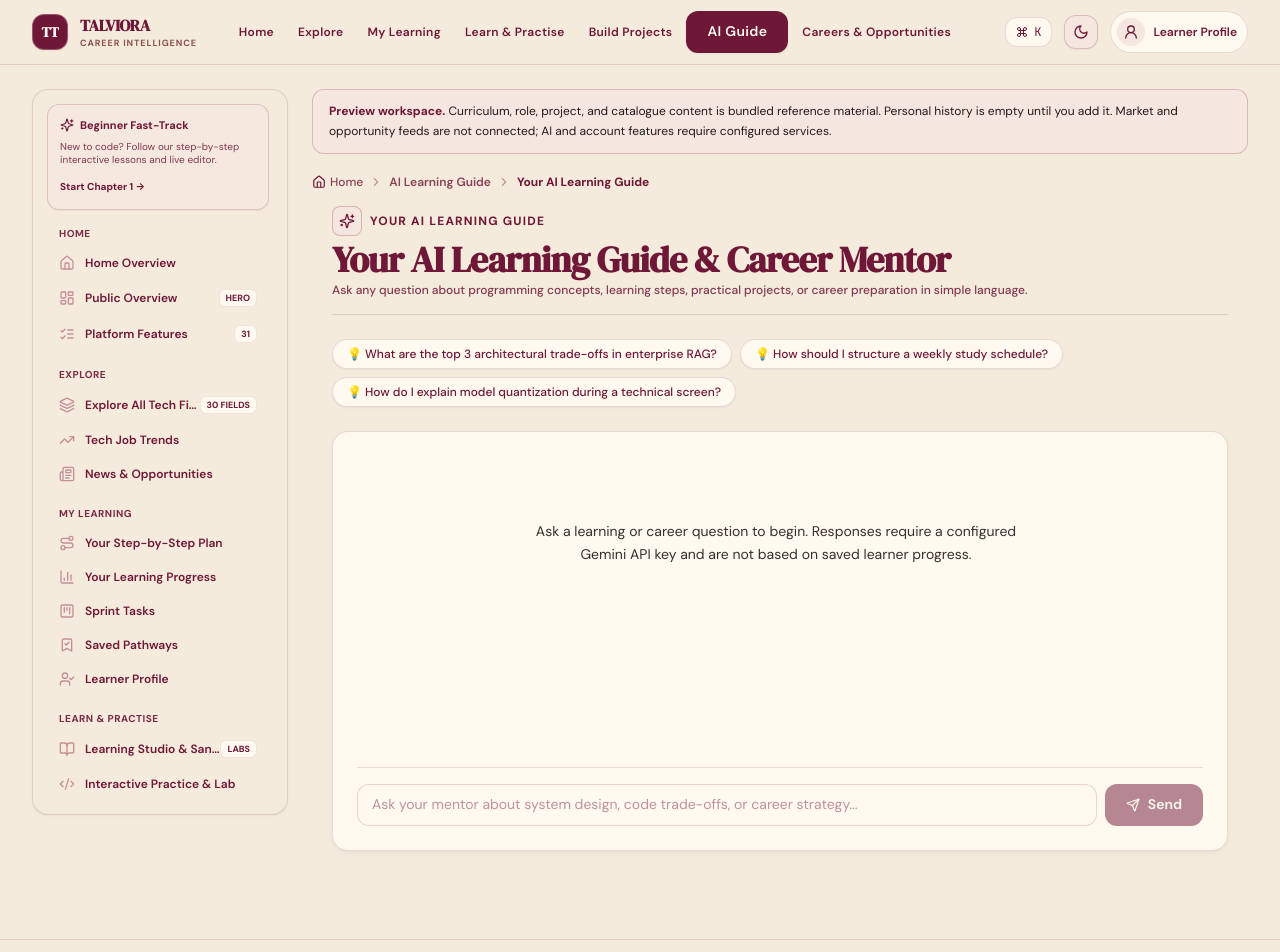
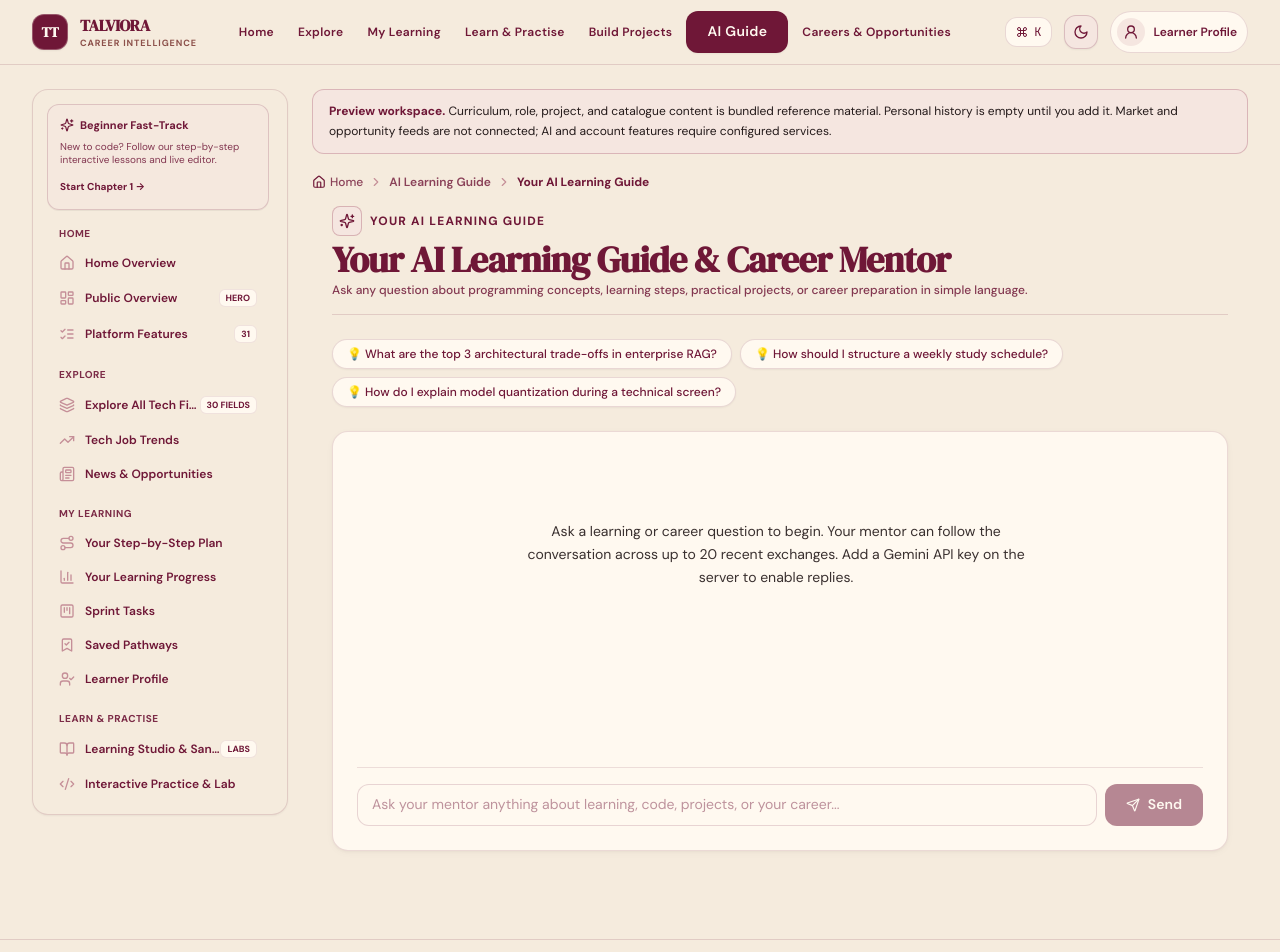
Before and after one commit to adnn-debug/talviora-tech-complete, a Next.js app: page /mentor in a window 1280 px wide. Shown: the top 952 px of the page. Built offline with nearby package versions, Linux system fonts and the light colour scheme; a web font is replaced by a local one.

Commit message:
Give mentor chat conversation memory

```diff
--- a/app/mentor/page.tsx
+++ b/app/mentor/page.tsx
@@ -34,7 +34,7 @@ export default function MentorPage() {
       const res = await fetch("/api/mentor", {
         method: "POST",
         headers: { "Content-Type": "application/json" },
-        body: JSON.stringify({ message: userText }),
+        body: JSON.stringify({ message: userText, history: messages.slice(-40) }),
       });
       const data = await res.json();
       if (!res.ok || !data.success || !data.reply) {
@@ -98,7 +98,7 @@ export default function MentorPage() {
         <div className="space-y-4 overflow-y-auto max-h-[500px] pr-2">
           {messages.length === 0 && !loading && (
             <p className="mx-auto max-w-lg py-16 text-center text-sm leading-relaxed text-[var(--text-secondary)]">
-              Ask a learning or career question to begin. Responses require a configured Gemini API key and are not based on saved learner progress.
+              Ask a learning or career question to begin. Your mentor can follow the conversation across up to 20 recent exchanges. Add a Gemini API key on the server to enable replies.
             </p>
           )}
           {messages.map((m, idx) => (
@@ -151,7 +151,7 @@ export default function MentorPage() {
             type="text"
             value={input}
             onChange={(e) => setInput(e.target.value)}
-            placeholder="Ask your mentor about system design, code trade-offs, or career strategy..."
+            placeholder="Ask your mentor anything about learning, code, projects, or your career..."
             className="input-coffee flex-1 px-4 py-2.5 text-xs sm:text-sm bg-[var(--color-warm-ivory)] text-[var(--color-burgundy)]"
           />
           <button
```
